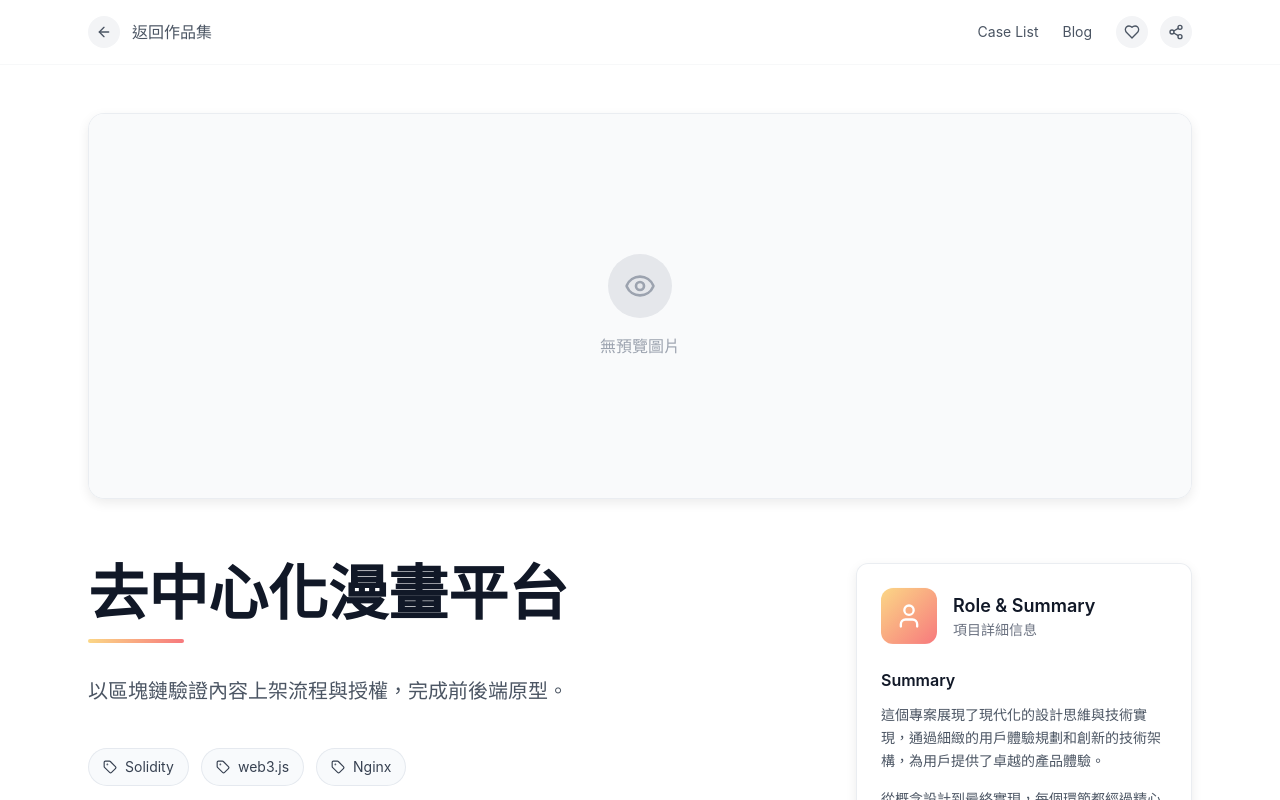
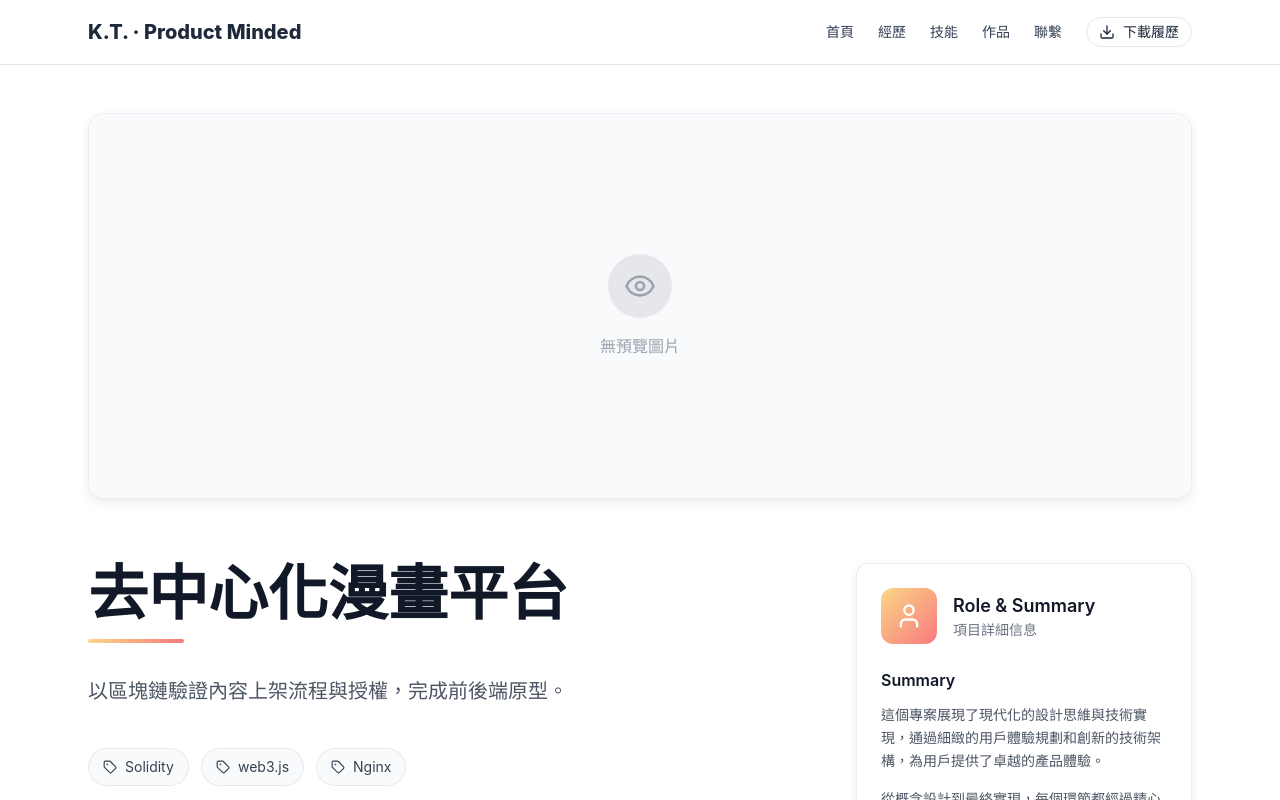
Before and after one commit to Christy1120/portfolio, a React (Vite) app: page /project/decentralized-comic-platform in a window 1280 px wide. Shown: the top 800 px of the page. Built offline with nearby package versions, Linux system fonts and the light colour scheme.

Commit message:
adjust page jump

```diff
--- a/src/components/project-detail/EnhancedNavigationBar.tsx
+++ b/src/components/project-detail/EnhancedNavigationBar.tsx
@@ -1,14 +1,21 @@
 import React, { useEffect, useState } from "react";
-import { Link } from "react-router-dom";
+import { Link, useNavigate } from "react-router-dom";
 import { ArrowLeft, Heart, Share2 } from "lucide-react";
 
 export default function EnhancedNavigationBar() {
   const [isScrolled, setIsScrolled] = useState(false);
+  const navigate = useNavigate();
+
   useEffect(() => {
     const onScroll = () => setIsScrolled(window.scrollY > 50);
     window.addEventListener("scroll", onScroll);
     return () => window.removeEventListener("scroll", onScroll);
   }, []);
+
+  // 使用 navigate 而非 Link，確保清除所有路由狀態
+  const handleBackToHome = () => {
+    navigate("/", { replace: true });
+  };
 
   return (
     <nav className={`sticky top-0 z-50 transition-all duration-300 ${
@@ -18,12 +25,15 @@ export default function EnhancedNavigationBar() {
     }`}>
       <div className="container mx-auto px-6 py-4">
         <div className="flex justify-between items-center">
-          <Link to="/#portfolio" className="flex items-center gap-3 text-gray-600 hover:text-blue-600 transition-all duration-200 group pd-interactive">
+          <button
+            onClick={handleBackToHome}
+            className="flex items-center gap-3 text-gray-600 hover:text-blue-600 transition-all duration-200 group pd-interactive"
+          >
             <div className="p-2 rounded-full bg-gray-100 group-hover:bg-blue-100 transition-colors">
               <ArrowLeft className="w-4 h-4 group-hover:-translate-x-1 transition-transform" />
             </div>
             <span className="font-medium">返回作品集</span>
-          </Link>
+          </button>
 
           <div className="flex items-center gap-6">
             <div className="hidden md:flex items-center gap-6 text-sm text-gray-600">
--- a/src/pages/Home.tsx
+++ b/src/pages/Home.tsx
@@ -29,7 +29,7 @@ export default function Home() {
       </section>
 
       {/* 作品集（提供 #portfolio 給返回按鈕與 Nav 使用） */}
-      <section id="portfolio" className="scroll-mt-60">
+      <section id="portfolio" className="scroll-mt-6">
         {typeof Portfolio === "function" && <Portfolio />}
       </section>
 
--- a/src/pages/ProjectDetail.tsx
+++ b/src/pages/ProjectDetail.tsx
@@ -1,6 +1,7 @@
 import React from "react";
 import { ArrowLeft } from "lucide-react";
 import { useProjectDetail } from "../hooks/useProjectDetail";
+import Nav from "../components/Nav";
 
 import {
   ThemeCSS,
@@ -23,7 +24,7 @@ export default function ProjectDetail() {
     <div className="project-detail-theme min-h-screen relative bg-white">
       <ThemeCSS />
       <EnhancedBackgroundFX />
-      <EnhancedNavigationBar />
+      {typeof Nav === "function" && <Nav />}
 
       <div className="relative z-10 container mx-auto px-6 py-12">
         <div className="max-w-7xl mx-auto">
```
